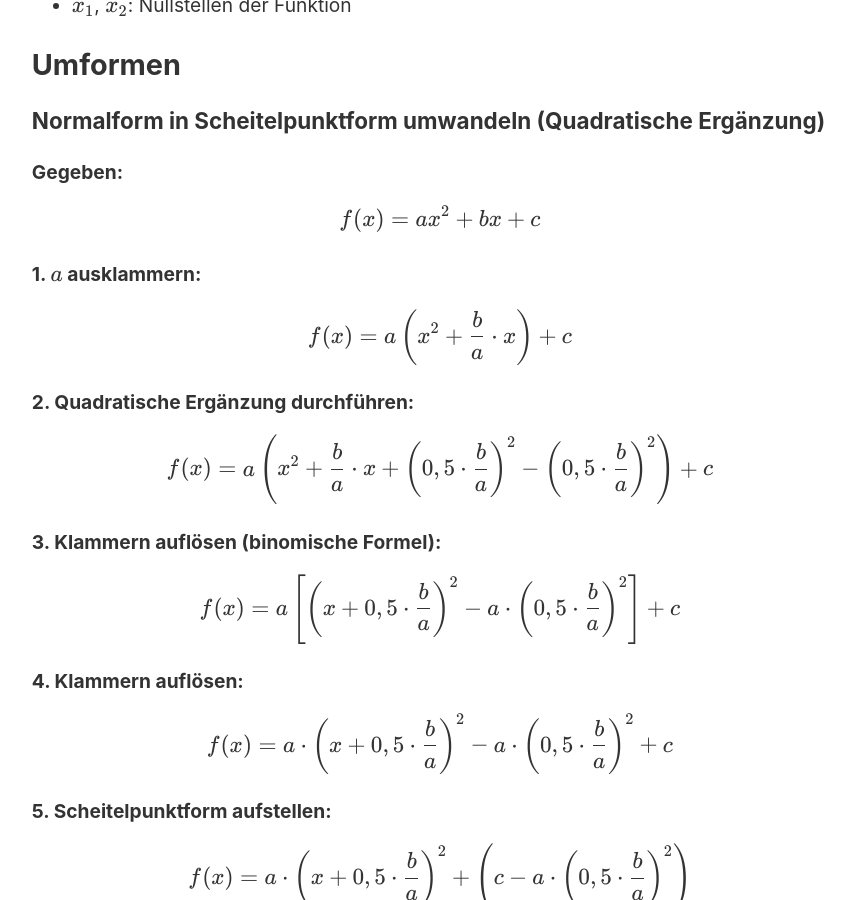
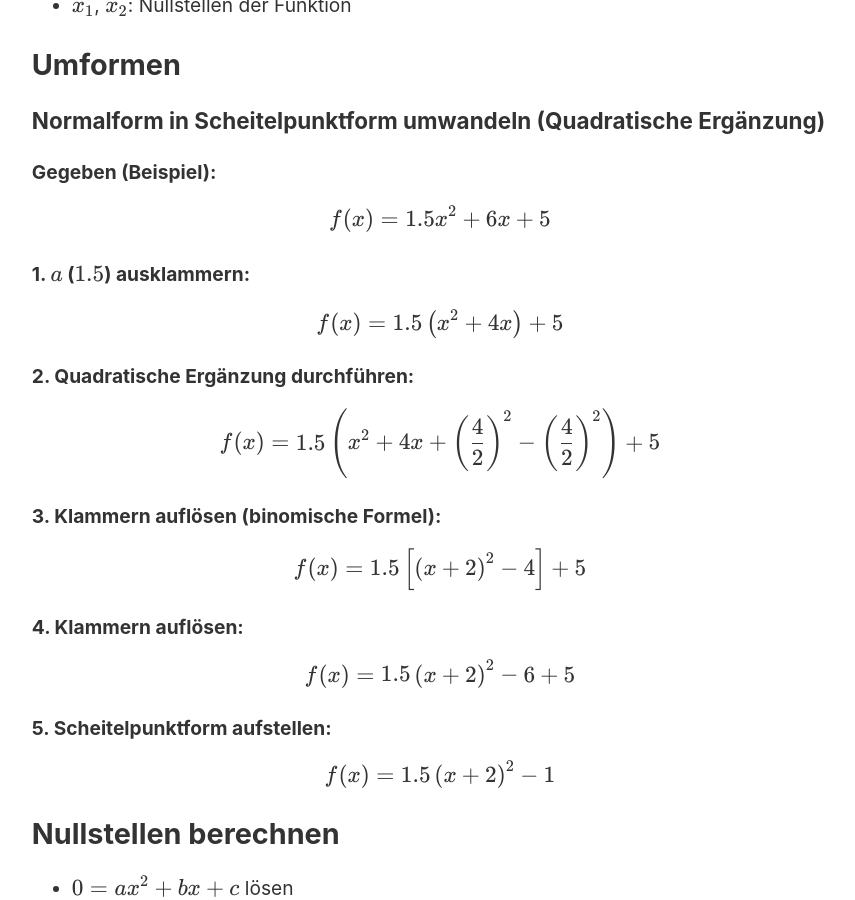
Before and after one commit to lutz-stu/school-blog, a Jekyll site: the page built from _notes/Mathe/quadratische-funktionen.md, in a window 1280 px wide and 900 px high, scrolled down 823 px. Shown: the whole window, without its empty margins (45-900 px from the left). Built offline with Jekyll 4.4.1, drawn with Linux system fonts in a browser that asks for light colours; some of the changed text lies outside the part shown.

Commit message:
Update Mathe content (Funktionen)

```diff
--- a/_notes/Mathe/quadratische-funktionen.md
+++ b/_notes/Mathe/quadratische-funktionen.md
@@ -28,29 +28,29 @@
 
 ### Normalform in Scheitelpunktform umwandeln (Quadratische Ergänzung)
 
-#### Gegeben:
+#### Gegeben (Beispiel):
 
-$$ f(x) = ax^2 + bx + c $$
+$$ f(x) = 1.5x^2 + 6x + 5 $$
 
-#### 1. $a$ ausklammern:
+#### 1. $a$ ($1.5$) ausklammern:
 
-$$ f(x) = a \left( x^2 + \frac{b}{a} \cdot x \right) + c $$
+$$ f(x) = 1.5 \left( x^2 + 4x \right) + 5 $$
 
 #### 2. Quadratische Ergänzung durchführen:
 
-$$ f(x) = a \left( x^2 + \frac{b}{a} \cdot x + \left( 0,5 \cdot \frac{b}{a} \right)^2 - \left( 0,5 \cdot \frac{b}{a} \right)^2 \right) + c $$
+$$ f(x) = 1.5 \left( x^2 + 4x + \left( \frac{4}{2} \right) ^2 - \left( \frac{4}{2} \right) ^2 \right) + 5 $$
 
 #### 3. Klammern auflösen (binomische Formel):
 
-$$ f(x) = a \left[ \left( x + 0,5 \cdot \frac{b}{a} \right)^2 - a \cdot \left( 0,5 \cdot \frac{b}{a} \right)^2 \right] + c $$
+$$ f(x) = 1.5 \left[ \left( x + 2 \right)^2 - 4 \right] + 5 $$
 
 #### 4. Klammern auflösen:
 
-$$ f(x) = a \cdot \left( x + 0,5 \cdot \frac{b}{a} \right)^2 - a \cdot \left( 0,5 \cdot \frac{b}{a} \right)^2 + c $$
+$$ f(x) = 1.5 \left( x + 2 \right)^2 - 6 + 5 $$
 
 #### 5. Scheitelpunktform aufstellen:
 
-$$ f(x) = a \cdot \left( x + 0,5 \cdot \frac{b}{a} \right)^2 + \left( c - a \cdot \left( 0,5 \cdot \frac{b}{a} \right)^2 \right) $$
+$$ f(x) = 1.5 \left( x + 2 \right)^2 - 1 $$
 
 ## Nullstellen berechnen
 
@@ -59,3 +59,11 @@
   - durch [Ausklammern](/Mathe/quadratische-gleichungen#ausklammern){: .internal-link}
   - mit dem [Satz von Vieta](/Mathe/quadratische-gleichungen#satz-von-vieta){: .internal-link}
   - mit der [pq-Formel](/Mathe/quadratische-gleichungen#pq-formel){: .internal-link}
+
+## Schnittpunkt zweier Funktionen berechnen
+
+1. Funktionen gleichsetzen
+2. Beide Terme auf eine Seite bringen, sodass eine Gleichung der Form $$ 0 = ax^2 + bx + c $$ entsteht
+3. [[quadratische-gleichungen|Gleichung lösen]] (es können 0/1/2 Lösungen entstehen)
+4. $x$-Wert(e) in eine der beiden Funktionen einsetzen, um $y$ zu berechnen
+5. Schnittpunkt(e) angeben: $$ S(x, y) $$
```
